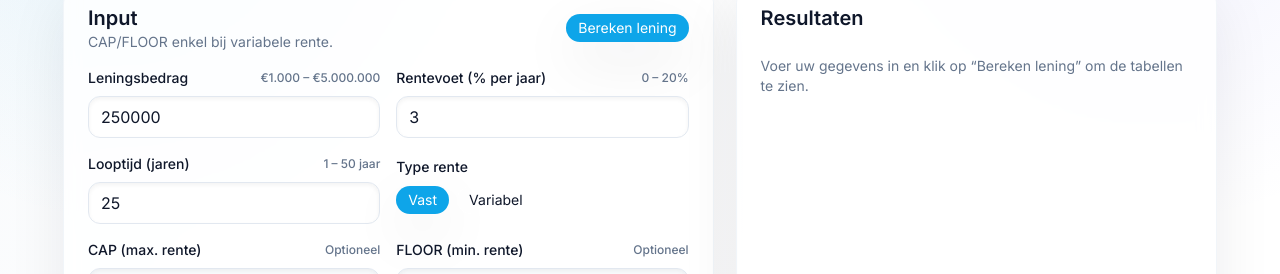
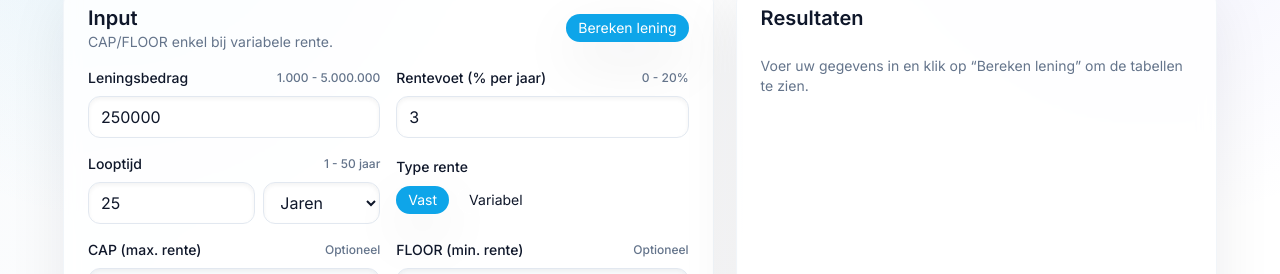
Before and after one commit to stephancar/Aflossingstabel, a React (Vite) app: page / in a window 1280 px wide. Shown: the part 196-470 px from the top of the page. Built offline with nearby package versions, Linux system fonts and the light colour scheme.

Commit message:
update to logic

```diff
--- a/src/App.jsx
+++ b/src/App.jsx
@@ -9,7 +9,7 @@ const copy = {
     language: 'Taal',
     amount: 'Leningsbedrag',
     rate: 'Rentevoet (% per jaar)',
-    duration: 'Looptijd (jaren)',
+    duration: 'Looptijd',
     type: 'Type rente',
     fixed: 'Vast',
     variable: 'Variabel',
@@ -25,6 +25,8 @@ const copy = {
     totalPaid: 'Totale terugbetaling',
     worstCase: 'Maximale maandlast (CAP)',
     bestCase: 'Minimale maandlast (FLOOR)',
+    months: 'Maanden',
+    years: 'Jaren',
     balanceTrend: 'Saldo verloop',
     breakdown: 'Jaaroverzicht (kapitaal vs rente)',
     tableMonthly: 'Maandelijkse aflossingstabel',
@@ -41,7 +43,7 @@ const copy = {
     language: 'Language',
     amount: 'Loan amount',
     rate: 'Interest rate (% yearly)',
-    duration: 'Term (years)',
+    duration: 'Term',
     type: 'Rate type',
     fixed: 'Fixed',
     variable: 'Variable',
@@ -57,6 +59,8 @@ const copy = {
     totalPaid: 'Total repayment',
     worstCase: 'Max monthly (CAP)',
     bestCase: 'Min monthly (FLOOR)',
+    months: 'Months',
+    years: 'Years',
     balanceTrend: 'Balance trend',
     breakdown: 'Yearly breakdown (principal vs interest)',
     tableMonthly: 'Monthly amortization table',
@@ -75,7 +79,7 @@ const formatCurrency = (value, lang) =>
     maximumFractionDigits: 2,
   }).format(value);
 
-const formatPercent = (value) => `${value.toFixed(2)}%`;
+const formatPercent = (value) => `${value.toFixed(3)}%`;
 
 const addMonths = (date, months) => {
   const d = new Date(date);
@@ -83,18 +87,23 @@ const addMonths = (date, months) => {
   return d;
 };
 
+const round2 = (value) => Math.round((value + Number.EPSILON) * 100) / 100;
+
+const monthlyRateFromAnnual = (annualRatePct) => (1 + annualRatePct / 100) ** (1 / 12) - 1;
+
 const computePayment = (principal, periodRate, periods) => {
-  if (periodRate === 0) return principal / periods;
+  if (periodRate === 0) return round2(principal / periods);
   const factor = (1 + periodRate) ** periods;
-  return (principal * periodRate * factor) / (factor - 1);
+  return round2((principal * periodRate * factor) / (factor - 1));
 };
 
 const validate = (values, lang) => {
   const errors = {};
   const t = copy[lang];
+  const durationMax = values.durationUnit === 'months' ? 600 : 50;
   if (values.amount < 1000 || values.amount > 5000000) errors.amount = `${t.amount} ≥ 1.000 en ≤ 5.000.000`;
   if (values.rate < 0 || values.rate > 20) errors.rate = `${t.rate} tussen 0% en 20%`;
-  if (values.duration < 1 || values.duration > 50) errors.duration = `${t.duration} tussen 1 en 50`;
+  if (values.duration < 1 || values.duration > durationMax) errors.duration = `${t.duration} tussen 1 en ${durationMax}`;
   if (values.type === 'variable') {
     if (values.cap && values.cap < values.rate) errors.cap = 'CAP moet ≥ rente zijn';
     if (values.cap && values.cap > 30) errors.cap = 'CAP maximaal 30%';
@@ -110,12 +119,16 @@ const validate = (values, lang) => {
 
 const calculateLoan = (values) => {
   const principal = Number(values.amount);
-  const months = values.duration * 12;
-  const baseMonthlyRate = (values.rate / 100) / 12;
+  const months = values.durationUnit === 'months' ? values.duration : values.duration * 12;
+  const baseMonthlyRate = monthlyRateFromAnnual(values.rate);
   const monthlyPayment = computePayment(principal, baseMonthlyRate, months);
 
-  const capRate = values.type === 'variable' ? (values.cap ? values.cap / 100 / 12 : baseMonthlyRate) : baseMonthlyRate;
-  const floorRate = values.type === 'variable' ? (values.floor ? values.floor / 100 / 12 : baseMonthlyRate) : baseMonthlyRate;
+  const capRate = values.type === 'variable'
+    ? monthlyRateFromAnnual(values.cap ?? values.rate)
+    : baseMonthlyRate;
+  const floorRate = values.type === 'variable'
+    ? monthlyRateFromAnnual(values.floor ?? values.rate)
+    : baseMonthlyRate;
   const maxMonthly = computePayment(principal, capRate, months);
   const minMonthly = computePayment(principal, floorRate, months);
 
@@ -123,25 +136,31 @@ const calculateLoan = (values) => {
   const schedule = [];
   for (let i = 0; i < months; i += 1) {
     const periodRate = baseMonthlyRate;
-    const interest = balance * periodRate;
-    let capital = monthlyPayment - interest;
+    let interest = round2(balance * periodRate);
+    let capital = round2(monthlyPayment - interest);
+    let payment = monthlyPayment;
     if (i === months - 1) {
       // Adjust last payment to clear rounding residue.
-      capital = balance;
+      capital = round2(balance);
+      interest = round2(balance * periodRate);
+      payment = round2(capital + interest);
+      balance = 0;
+    } else {
+      balance = round2(balance - capital);
     }
-    balance = Math.max(0, balance - capital);
     schedule.push({
       index: i + 1,
       date: addMonths(values.startDate, i),
-      rate: periodRate * 12 * 100,
+      rate: periodRate * 100,
       capital: capital,
       interest,
-      payment: capital + interest,
+      payment,
       balance,
     });
   }
 
-  const totalInterest = schedule.reduce((sum, row) => sum + row.interest, 0);
+  const totalInterest = round2(schedule.reduce((sum, row) => sum + row.interest, 0));
+  const totalPaid = round2(schedule.reduce((sum, row) => sum + row.payment, 0));
   const yearly = schedule.reduce((acc, row) => {
     const year = row.date.getFullYear();
     if (!acc[year]) {
@@ -154,9 +173,9 @@ const calculateLoan = (values) => {
         endDate: row.date,
       };
     }
-    acc[year].capital += row.capital;
-    acc[year].interest += row.interest;
-    acc[year].payment += row.payment;
+    acc[year].capital = round2(acc[year].capital + row.capital);
+    acc[year].interest = round2(acc[year].interest + row.interest);
+    acc[year].payment = round2(acc[year].payment + row.payment);
     acc[year].endBalance = row.balance;
     acc[year].endDate = row.date;
     return acc;
@@ -165,7 +184,7 @@ const calculateLoan = (values) => {
   return {
     monthlyPayment,
     totalInterest,
-    totalPaid: monthlyPayment * months,
+    totalPaid,
     schedule,
     yearly: Object.values(yearly).sort((a, b) => a.year - b.year),
     minMonthly,
@@ -277,7 +296,7 @@ const downloadCsv = (rows, lang, filename) => {
     .map((row) => [
       row.index,
       new Intl.DateTimeFormat(lang === 'nl' ? 'nl-BE' : 'en-GB').format(row.date),
-      row.rate.toFixed(3),
+      row.rate.toFixed(5),
       row.capital.toFixed(2),
       row.interest.toFixed(2),
       row.payment.toFixed(2),
@@ -299,6 +318,7 @@ function App() {
     amount: 250000,
     rate: 3,
     duration: 25,
+    durationUnit: 'years',
     type: 'fixed',
     cap: 5,
     floor: 1,
@@ -373,7 +393,7 @@ function App() {
             <div className="space-y-2">
               <label className="flex items-center justify-between text-sm font-medium">
                 {t.amount}
-                <span className="text-xs text-slate-500">€1.000 – €5.000.000</span>
+                <span className="text-xs text-slate-500">1.000 - 5.000.000</span>
               </label>
               <input
                 name="amount"
@@ -393,7 +413,7 @@ function App() {
             <div className="space-y-2">
               <label className="flex items-center justify-between text-sm font-medium">
                 {t.rate}
-                <span className="text-xs text-slate-500">0 – 20%</span>
+                <span className="text-xs text-slate-500">0 - 20%</span>
               </label>
               <input
                 name="rate"
@@ -413,19 +433,32 @@ function App() {
             <div className="space-y-2">
               <label className="flex items-center justify-between text-sm font-medium">
                 {t.duration}
-                <span className="text-xs text-slate-500">1 – 50 {lang === 'nl' ? 'jaar' : 'years'}</span>
+                <span className="text-xs text-slate-500">
+                  1 - {form.durationUnit === 'years' ? '50' : '600'} {form.durationUnit === 'years' ? (lang === 'nl' ? 'jaar' : 'years') : (lang === 'nl' ? 'maanden' : 'months')}
+                </span>
               </label>
+              <div className="flex gap-2">
                 <input
                   name="duration"
                   type="number"
                   min="1"
-                max="50"
+                  max={form.durationUnit === 'years' ? '50' : '600'}
                   value={form.duration}
                   onChange={onChange}
                   className={`w-full rounded-xl border px-3 py-2 text-base shadow-inner transition focus:border-accent focus:outline-none focus:ring-2 focus:ring-accent/20 ${
                     errors.duration ? 'border-red-400' : 'border-slate-200'
                   }`}
                 />
+                <select
+                  name="durationUnit"
+                  value={form.durationUnit}
+                  onChange={onChange}
+                  className="rounded-xl border border-slate-200 bg-white px-3 py-2 text-base shadow-inner transition focus:border-accent focus:outline-none focus:ring-2 focus:ring-accent/20"
+                >
+                  <option value="years">{t.years}</option>
+                  <option value="months">{t.months}</option>
+                </select>
+              </div>
               {errors.duration ? <p className="text-xs text-red-500">{errors.duration}</p> : null}
             </div>
 
```
Lines whose indentation alone changed are shown as unchanged.
